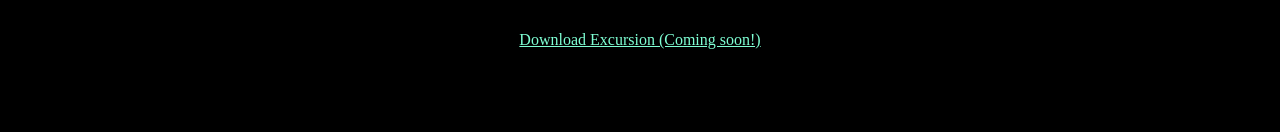
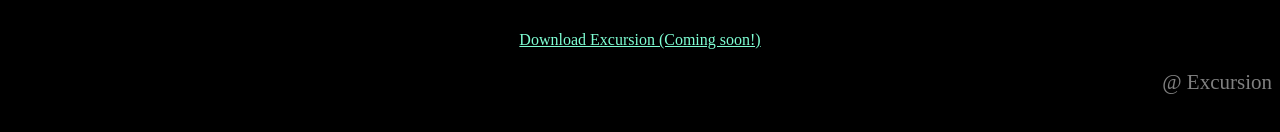
Before and after one commit to Zolske/excursion, a plain HTML site: page index.html in a window 1280 px wide. Shown: the part 374-506 px from the top of the page. Drawn offline with Linux system fonts and the light colour scheme.

Commit message:
add copy right

```diff
--- a/index.html
+++ b/index.html
@@ -21,6 +21,8 @@
     <h2>Soon for iPhone and Android</h2>
 
     <a href='#'>Download Excursion (Coming soon!)</a>
+
+    <p class='copyRight'>&#64; Excursion</p>
 </body>
 
 </html>
--- a/resources/css/style.css
+++ b/resources/css/style.css
@@ -28,3 +28,7 @@ p {
     font-size: 21px;
     color: gray;
 }
+
+.copyRight {
+    text-align: right;
+}
```
